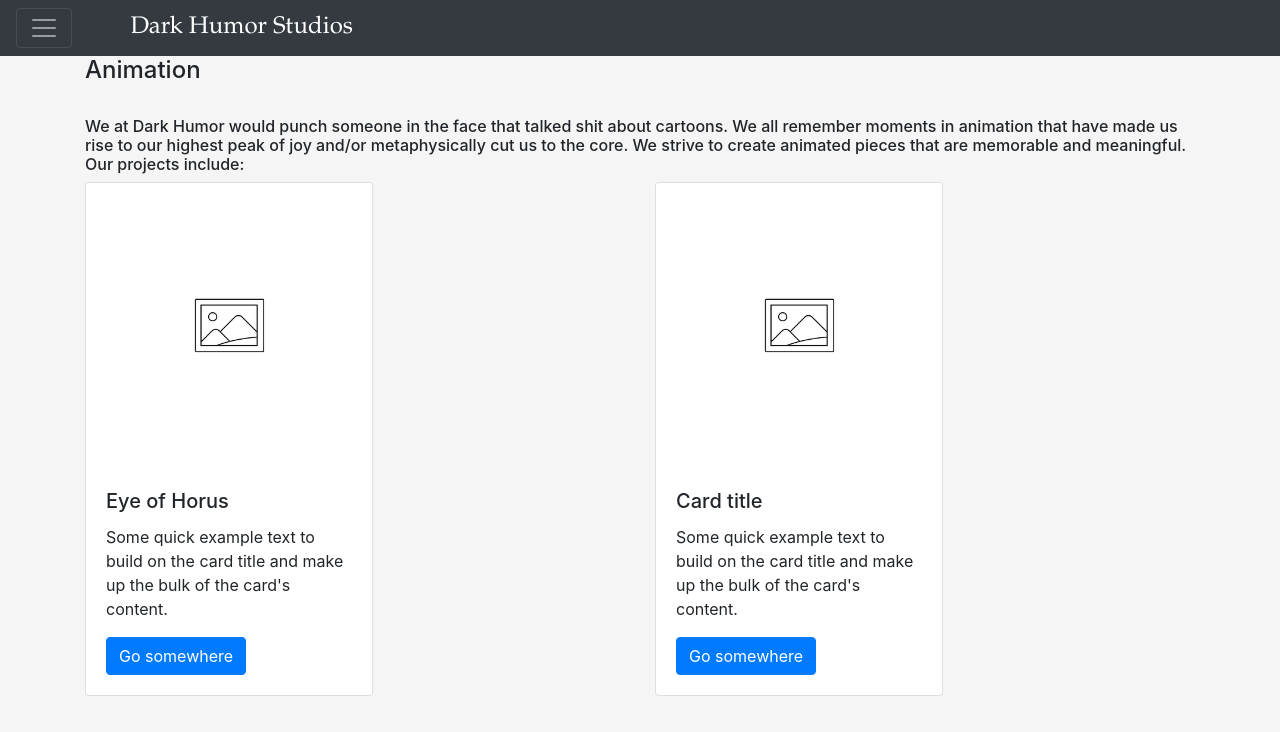
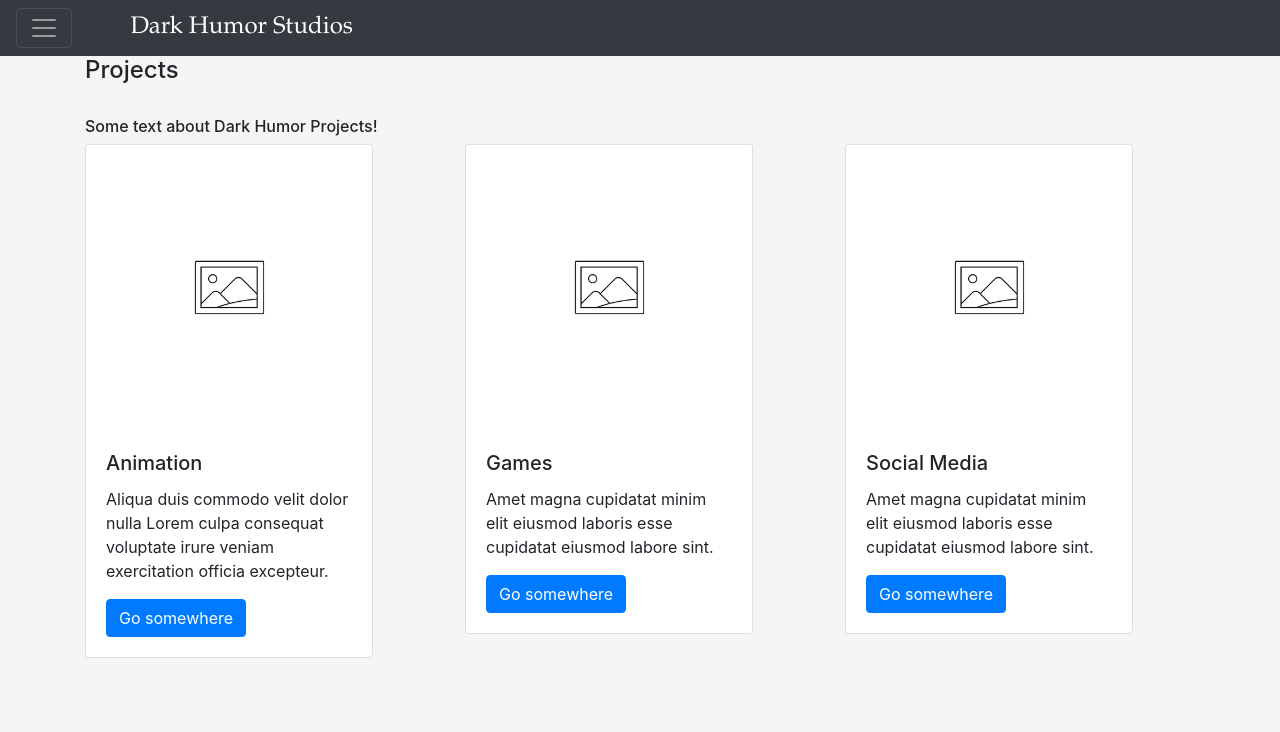
Before and after one commit to jbelciglio/darkhumor, a React (Create React App) app: page /projects in a window 1280 px wide. Shown: the top 732 px of the page. Built offline with nearby package versions, Linux system fonts and the light colour scheme.

Commit message:
create Animation page, tweak Button & ProjectCard components

```diff
--- a/src/App.js
+++ b/src/App.js
@@ -3,6 +3,7 @@ import { BrowserRouter as Router, Route, Switch } from "react-router-dom";
 import Header from './components/Header.js';
 import Home from './components/Home';
 import Projects from './components/Projects';
+import Animation from './components/Animation'
 import Contacts from './components/Contacts';
 import Culture from './components/Culture';
 import Future from'./components/Future';
@@ -21,6 +22,7 @@ class App extends React.Component {
         <Switch>
           <Route exact path="/" component={()=> <Home />} />
           <Route exact path="/projects" component={()=> <Projects />} />
+          <Route exact path="/animation" component={()=> <Animation />} />
           <Route exact path="/contacts" component={()=> <Contacts />} />
           <Route exact path="/culture" component={()=> <Culture />} />
           <Route exact path="/future" component={()=> <Future />} />
--- /dev/null
+++ b/src/components/Animation.js
@@ -0,0 +1,49 @@
+import React from "react";
+import "./Projects.css";
+import placeholder from "../assets/images/placeholder-images-image_large.png";
+import ProjectCard from './ProjectCard';
+
+const Animation = () => {
+ return (
+    <div className="container">
+        <row>
+        <h4 className="animationTitle">Animation</h4>
+        <br></br>
+        <h6 className="animationDesc">
+          We at Dark Humor would punch someone in the face that talked shit about cartoons. We all remember moments in animation that have made us rise to our highest peak of joy and/or metaphysically cut us to the core. We strive to create animated pieces that are memorable and meaningful. Our projects include:
+        </h6>
+        </row>
+        <div className="row">
+          <div className="col">
+            <ProjectCard
+                title="Eye of Horus"
+                placeholder={placeholder}
+                text="Some quick example text to build on the card title and make up the bulk of the card's content."
+                pathname=""
+                buttontext="Go somewhere"
+            />
+          </div>
+          <div className="col">
+            <ProjectCard
+                title="Animation"
+                placeholder={placeholder}
+                text="Description about animation."
+                pathname=""
+                buttontext="Go somewhere"
+            />
+          </div>
+          <div className="col">
+            <ProjectCard
+                title="Animation"
+                placeholder={placeholder}
+                text="Description about animation."
+                pathname=""
+                buttontext="Go somewhere"
+            />
+          </div>
+        </div>
+      </div>
+ );
+}
+
+export default Animation;
--- a/src/components/Button.js
+++ b/src/components/Button.js
@@ -1,10 +1,9 @@
 import React from "react";
-import placeholder from "../assets/images/placeholder-images-image_large.png";
 
 const Button = (props) => {
     return (
         <div>
-            <a href={props.href} class="btn btn-primary">{props.text}</a>
+            <button class="btn btn-primary">{props.text}</button>
         </div>
     )
 }
--- a/src/components/ProjectCard.js
+++ b/src/components/ProjectCard.js
@@ -1,15 +1,17 @@
 import React from "react";
-import placeholder from "../assets/images/placeholder-images-image_large.png";
 import Button from "./Button";
+import {Link} from "react-router-dom";
 
 const projectCard = (props) => {
     return (
         <div class="card" style={{width: 18 + 'em'}}>
-            <img src={placeholder} class="card-img-top" alt="..." />
+            <img src={props.placeholder} class="card-img-top" alt="..." />
             <div class="card-body">
                 <h5 class="card-title">{props.title}</h5>
                 <p class="card-text">{props.text}</p>
-                <Button href="#" text="Go somewhere"/>
+                <Link to={props.pathname}>
+                    <Button text={props.buttontext}/>
+                </Link>
             </div>
         </div>
     )
--- a/src/components/Projects.js
+++ b/src/components/Projects.js
@@ -1,34 +1,50 @@
 import React from "react";
-import { BrowserRouter as Router, Route } from "react-router-dom";
 import "./Projects.css";
+import ProjectCard from './ProjectCard';
 import placeholder from "../assets/images/placeholder-images-image_large.png";
-import ProjectCard from './ProjectCard';
 
-class Projects extends React.Component {
+const Projects = () => {
 
-  componentDidMount() {
-  }
-
-  render() {
     return(
       <div className="container">
-        <h4 className="animationTitle">Animation</h4>
+        <row>
+        <h4 className="projectsTitle">Projects</h4>
         <br></br>
-        <h6 className="animationDesc">
-          We at Dark Humor would punch someone in the face that talked shit about cartoons. We all remember moments in animation that have made us rise to our highest peak of joy and/or metaphysically cut us to the core. We strive to create animated pieces that are memorable and meaningful. Our projects include:
+        <h6 className="projectsDesc">
+          Some text about Dark Humor Projects!
         </h6>
-
+        </row>
         <div className="row">
           <div className="col">
-            <ProjectCard title="Eye of Horus" text="Some quick example text to build on the card title and make up the bulk of the card's content."/>
+            <ProjectCard
+              title="Animation"
+              placeholder={placeholder}
+              text="Aliqua duis commodo velit dolor nulla Lorem culpa consequat voluptate irure veniam exercitation officia excepteur."
+              pathname="/animation"
+              buttontext="Go somewhere"
+            />
           </div>
           <div className="col">
-            <ProjectCard title="Card title" text="Some quick example text to build on the card title and make up the bulk of the card's content."/>
+            <ProjectCard
+              title="Games"
+              placeholder={placeholder}
+              text="Amet magna cupidatat minim elit eiusmod laboris esse cupidatat eiusmod labore sint."
+              pathname="/games"
+              buttontext="Go somewhere"
+            />
+          </div>
+          <div className="col">
+            <ProjectCard
+              title="Social Media"
+              placeholder={placeholder}
+              text="Amet magna cupidatat minim elit eiusmod laboris esse cupidatat eiusmod labore sint."
+              pathname="/socialmedia"
+              buttontext="Go somewhere"
+            />
           </div>
         </div>
       </div>
     )
   }
-}
 
 export default Projects;
```
Also changed, not shown: src/components/Animation.css (added), src/components/Games.css (added), src/components/Games.js (added), src/components/SocialMedia.css (added), src/components/SocialMedia.js (added).
